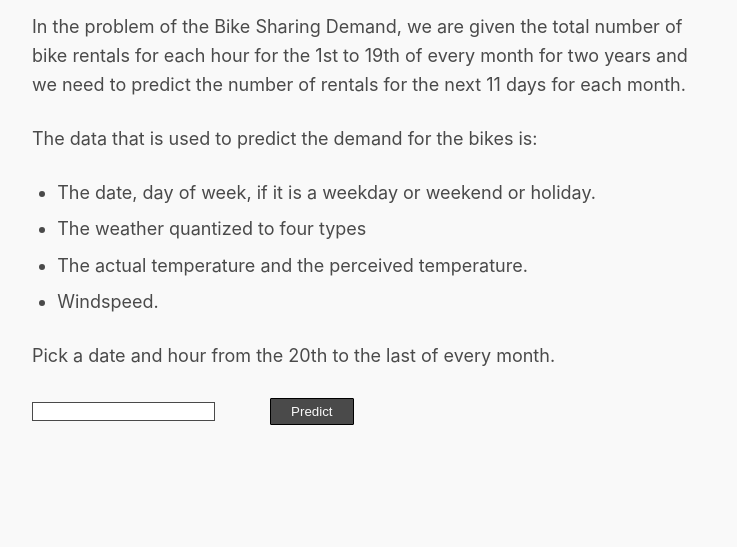
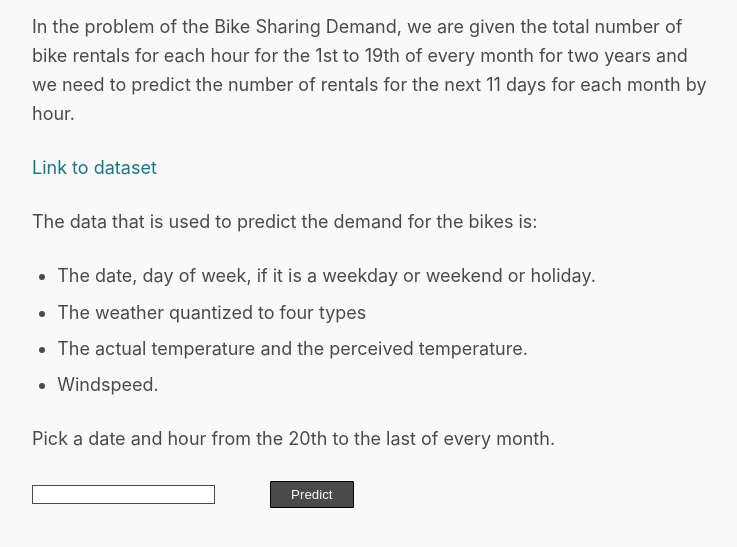
Before and after one commit to pellehardstedt/www_pellehardstedt, a website: page public/index.html in a window 1280 px wide. Shown: the part 81-628 px from the top of the page, without its empty margins (266-1003 px from the left). Drawn offline with nearby package versions, Linux system fonts and the light colour scheme.

Commit message:
link to dataset

```diff
--- a/app.js
+++ b/app.js
@@ -37,7 +37,6 @@ app.post('/bike_predict',function(req,res){
                 console.log("Error")
                 return console.log(err)
             }
-            //responde to the outer request
             res.json(body)
         });
     }
--- a/public/index.html
+++ b/public/index.html
@@ -10,8 +10,9 @@
 
 <body>
     <h3>Bike Sharing Demand</h3>
-    <p>In the problem of the Bike Sharing Demand, we are given the total number of bike rentals for each hour for the 1st to 19th of every month for two years and we need to predict the number of rentals for the next 11 days for each month.
+    <p>In the problem of the Bike Sharing Demand, we are given the total number of bike rentals for each hour for the 1st to 19th of every month for two years and we need to predict the number of rentals for the next 11 days for each month by hour.
     </p>
+    <a class="link" href="http://archive.ics.uci.edu/ml/datasets/Bike+Sharing+Dataset"><p>Link to dataset</p></a>
     <p>The data that is used to predict the demand for the bikes is:</p>
     <ul>
         <li>The date, day of week, if it is a weekday or weekend or holiday.</li>
--- a/public/styles.css
+++ b/public/styles.css
@@ -19,6 +19,10 @@ html {
     margin-left: 50px;
     padding-left: 20px;
     padding-right: 20px;
+  }
+
+  .link{
+    margin-bottom: 25px;
   }
 
   @media (max-width: 684px) {
```
